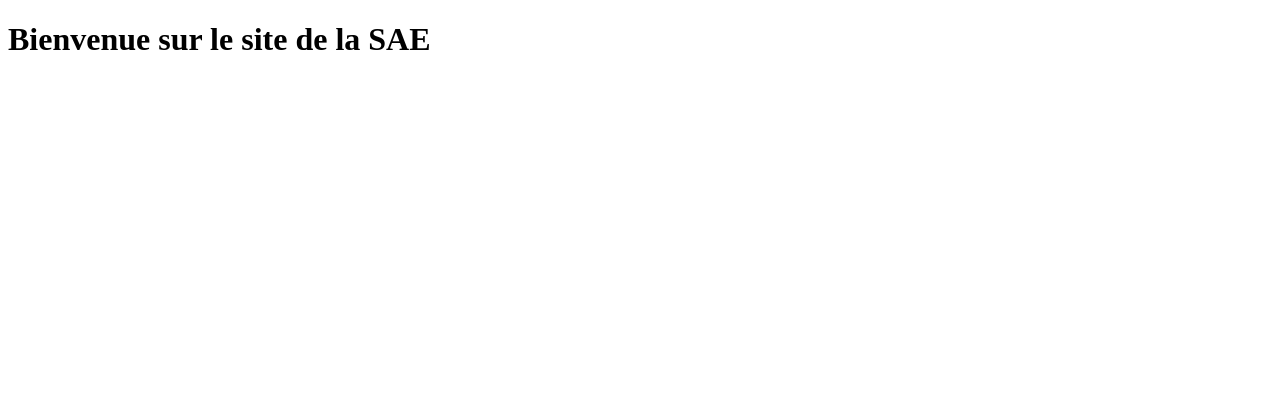
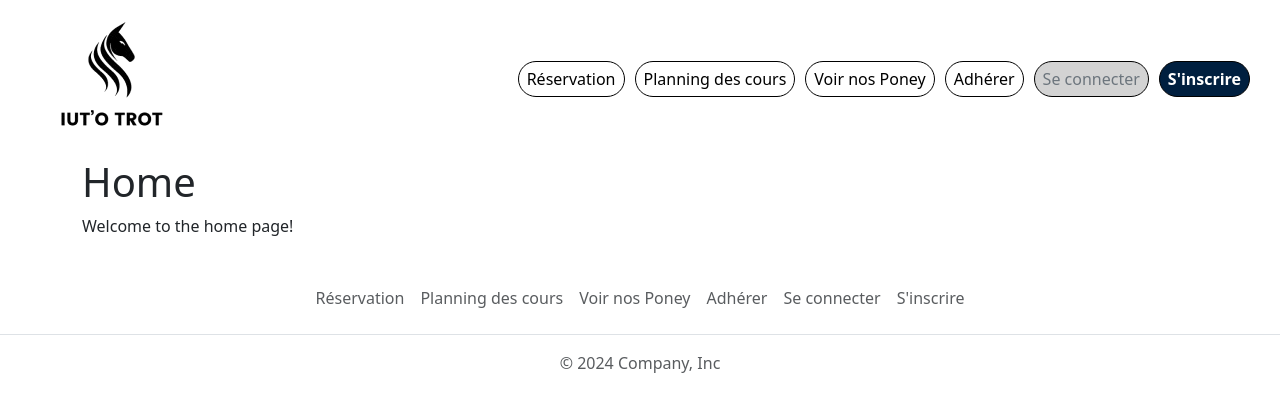
Before and after one commit to MatthiasCaroux/SAE_Poney, a Flask app: page / in a window 1280 px wide. Shown: the top 412 px of the page. Run offline with Flask 3, Linux system fonts and the light colour scheme.

Commit message:
premiers affchage nav

```diff
--- a/app/app.py
+++ b/app/app.py
@@ -1,4 +1,7 @@
 from flask import Flask
+from flask_login import LoginManager
+
+
 
 
 app = Flask(__name__)
--- /dev/null
+++ b/app/static/nav-bar.css
@@ -0,0 +1,32 @@
+.navbar-custom {
+    background-color: white;
+    padding: 10px 20px;
+}
+.navbar-custom .nav-link {
+    border: 1px solid #000;
+    border-radius: 20px;
+    padding: 5px 15px;
+    margin-right: 10px;
+    color: #000;
+}
+.navbar-custom .nav-link:hover {
+    background-color: #f8f9fa;
+}
+.nav-link.signup {
+    background-color: #001f3f;
+    color: #fff;
+    font-weight: bold;
+}
+.nav-link.login {
+    background-color: #d3d3d3;
+    color: #6c757d;
+}
+
+#image_nav {
+    border-radius: 50%;
+    margin-right: 10px;
+}
+
+nav {
+    align-items: center;
+}
--- /dev/null
+++ b/app/templates/base.html
@@ -0,0 +1,65 @@
+<!doctype html>
+<html lang="fr">
+
+<head>
+    {% block head %}
+    <meta charset="utf-8">
+    <meta name="viewport" content="width=device-width, initial-scale=1, shrink-to-fit=no">
+    {% block styles %}
+    <link href="https://cdn.jsdelivr.net/npm/bootstrap@5.3.3/dist/css/bootstrap.min.css" rel="stylesheet" integrity="sha384-QWTKZyjpPEjISv5WaRU9OFeRpok6YctnYmDr5pNlyT2bRjXh0JMhjY6hW+ALEwIH" crossorigin="anonymous">
+    <link rel="stylesheet" href="https://cdnjs.cloudflare.com/ajax/libs/font-awesome/5.15.4/css/all.min.css">
+    <link rel="stylesheet" href="{{ url_for('static', filename='nav-bar.css') }}">
+    <link rel="stylesheet" href="{{ url_for('static', filename='combined_style.css') }}">
+    {% endblock %}
+    <title>IUT'O Trot</title>
+    {% endblock %}
+</head>
+
+<body>
+    <header>
+        <!-- Navbar -->
+        <nav class="navbar navbar-expand-lg navbar-custom">
+            <a class="navbar-brand" href="#">
+                <img id="image_nav" src="{{ url_for('static', filename='images/logoIUTOTROT.png') }}" alt="IUT'O Trot Logo">
+            </a>
+            <button class="navbar-toggler" type="button" data-bs-toggle="collapse" data-bs-target="#navbarNavAltMarkup" aria-controls="navbarNavAltMarkup" aria-expanded="false" aria-label="Toggle navigation">
+                <span class="navbar-toggler-icon"></span>
+            </button>
+            <div class="collapse navbar-collapse" id="navbarNavAltMarkup">
+                <div class="navbar-nav ms-auto">
+                    <a class="nav-item nav-link" href="#">Réservation</a>
+                    <a class="nav-item nav-link" href="#">Planning des cours</a>
+                    <a class="nav-item nav-link" href="#">Voir nos Poney</a>
+                    <a class="nav-item nav-link" href="#">Adhérer</a>
+                    <a class="nav-item nav-link login" href="#">Se connecter</a>
+                    <a class="nav-item nav-link signup" href="#">S'inscrire</a>
+                </div>
+            </div>
+        </nav>
+    </header>
+
+    <main class="flex-shrink-0">
+        <div class="container">
+            {% block content %}
+            {% endblock %}
+        </div>
+    </main>
+
+    <footer class="py-3 my-4">
+        <ul class="nav justify-content-center border-bottom pb-3 mb-3">
+            <li class="nav-item"><a href="#" class="nav-link px-2 text-muted">Réservation</a></li>
+            <li class="nav-item"><a href="#" class="nav-link px-2 text-muted">Planning des cours</a></li>
+            <li class="nav-item"><a href="#" class="nav-link px-2 text-muted">Voir nos Poney</a></li>
+            <li class="nav-item"><a href="#" class="nav-link px-2 text-muted">Adhérer</a></li>
+            <li class="nav-item"><a href="#" class="nav-link px-2 text-muted">Se connecter</a></li>
+            <li class="nav-item"><a href="#" class="nav-link px-2 text-muted">S'inscrire</a></li>
+        </ul>
+        <p class="text-center text-muted">&copy; 2024 Company, Inc</p>
+    </footer>
+
+    {% block scripts %}
+    <!-- <script src="https://cdn.jsdelivr.net/npm/bootstrap@5.3.3/dist/js/bootstrap.bundle.min.js" integrity="sha384-YvpcrYf0tY3lHB60NNkmXc5s9fDVZLESaAA55NDzOxhy9GkcIdslK1eN7N6jIeHz" crossorigin="anonymous"></script> -->
+    {% endblock %}
+</body>
+
+</html>
--- a/app/templates/home.html
+++ b/app/templates/home.html
@@ -1,11 +1,6 @@
-<!DOCTYPE html>
-<html lang="en">
-<head>
-    <meta charset="UTF-8">
-    <meta name="viewport" content="width=device-width, initial-scale=1.0">
-    <title>Document</title>
-</head>
-<body>
-    <h1>Bienvenue sur le site de la SAE</h1>
-</body>
-</html>
+{% extends 'base.html' %}
+
+{% block content %}
+    <h1>Home</h1>
+    <p>Welcome to the home page!</p>
+{% endblock %}
```
Also changed, not shown: app/static/images/logoIUTOTROT.png (added), app/static/style.css (added).
